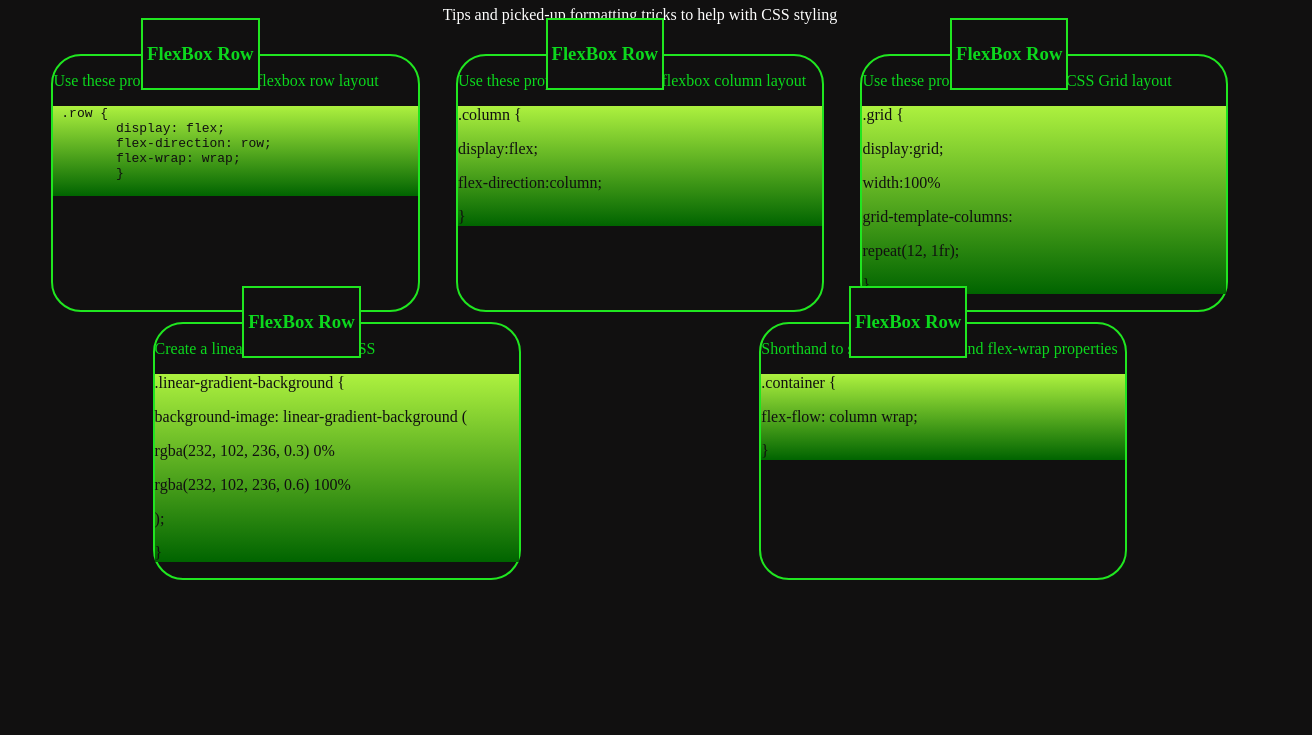
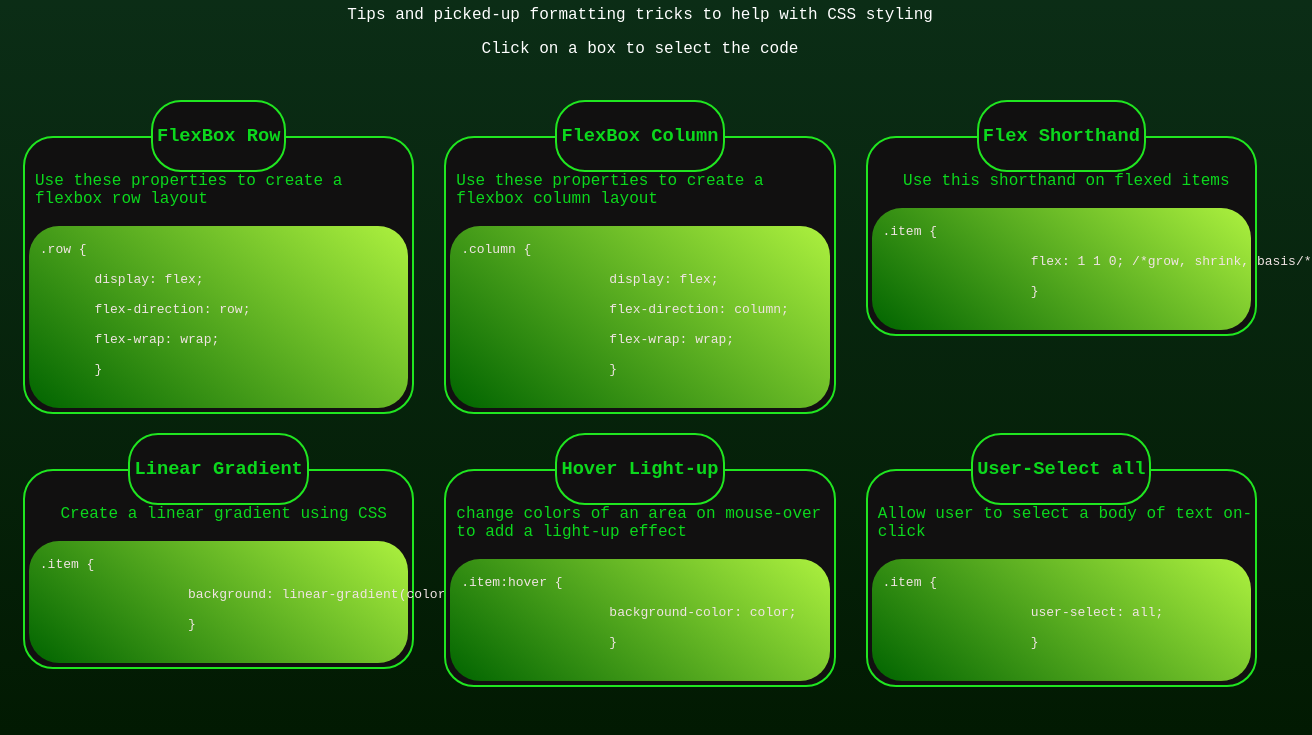
Before and after one commit to Windowmac/CSS_Cards, a plain HTML site: page index.html in a window 1280 px wide. Shown: the part 74-809 px from the top of the page, 1312 px wide, since content can reach past the window. Drawn offline with Linux system fonts and the light colour scheme.

Commit message:
finished styling that 80s vibe and finished mouse-hover usability. ready to deploy

```diff
--- a/index.html
+++ b/index.html
@@ -9,8 +9,9 @@
     <link rel="stylesheet" href="style.css">
 </head>
 <header>
-        <h1>CSS Tip Cards</h1>
+        <h1>CSS Tips</h1>
         <p>Tips and picked-up formatting tricks to help with CSS styling</p>
+        <p>Click on a box to select the code</p>
 </header>
 <body>
     <main>
@@ -19,58 +20,84 @@
             <p>Use these properties to create a flexbox row layout</p>
             <div class='cardBody'>
                 <pre> .row {
+
         display: flex;
+
         flex-direction: row;
+
         flex-wrap: wrap;
+
         }
                 </pre>
             </div>
         </section>
 
         <section class='card'>
-            <header class='cardHeader'><h3>FlexBox Row</h3></header>
+            <header class='cardHeader'><h3>FlexBox Column</h3></header>
             <p>Use these properties to create a flexbox column layout</p>
             <div class='cardBody'>
-                <p>.column {</p>
-                <p>display:flex;</p>
-                <p>flex-direction:column;</p>
-                <p>}</p>
+                <pre> .column {
+
+                    display: flex;
+
+                    flex-direction: column;
+
+                    flex-wrap: wrap;
+
+                    }
+                 </pre>
             </div>
         </section>
 
         <section class='card'>
-            <header class='cardHeader'><h3>FlexBox Row</h3></header>
-            <p>Use these properties to create a CSS Grid layout</p>
+            <header class='cardHeader'><h3>Flex Shorthand</h3></header>
+            <p>Use this shorthand on flexed items</p>
             <div class='cardBody'>
-                <p>.grid {</p>
-                <p>display:grid;</p>
-                <p>width:100%</p>
-                <p>grid-template-columns:</p>
-                <p>repeat(12, 1fr);</p>
-                <p>}</p>
+                <pre> .item {
+
+                    flex: 1 1 0; /*grow, shrink, basis/*
+
+                    }
+                </pre>
             </div>
         </section>
 
         <section class='card'>
-            <header class='cardHeader'><h3>FlexBox Row</h3></header>
+            <header class='cardHeader'><h3>Linear Gradient</h3></header>
             <p>Create a linear gradient using CSS</p>
             <div class='cardBody'>
-                <p>.linear-gradient-background {</p>
-                <p>background-image: linear-gradient-background (</p>
-                <p>rgba(232, 102, 236, 0.3) 0%</p>
-                <p>rgba(232, 102, 236, 0.6) 100%</p>
-                <p>);</p>
-                <p>}</p>
+                <pre> .item {
+
+                    background: linear-gradient(color1, color2)
+
+                    }
+                </pre>
             </div>
         </section>
 
         <section class='card'>
-            <header class='cardHeader'><h3>FlexBox Row</h3></header>
-            <p>Shorthand to set flex-direction and flex-wrap properties</p>
+            <header class='cardHeader'><h3>Hover Light-up</h3></header>
+            <p>change colors of an area on mouse-over to add a light-up effect</p>
             <div class='cardBody'>
-                <p>.container {</p>
-                <p>flex-flow: column wrap;</p>
-                <p>}</p>
+                <pre> .item:hover {
+
+                    background-color: color;
+
+                    }
+                </pre>
+            </div>
+        </section>
+
+        <section class='card'>
+            <header class='cardHeader'><h3>User-Select all</h3></header>
+            <p>Allow user to select a body of text on-click</p>
+            <div class='cardBody'>
+                <pre> .item {
+
+                    user-select: all;
+
+                    }
+                </pre>
             </div>
         </section>
     </main>
--- a/style.css
+++ b/style.css
@@ -1,8 +1,12 @@
+* {
+    box-sizing: border-box;
+  }
+
 header {
-    text-align:center;
-    background-color: rgb(17, 16, 16);
+    text-align: center;
     color: rgb(12, 216, 29);
     margin: auto;
+    margin-bottom: 5%;
 }
 
 header p{
@@ -10,37 +14,86 @@ header p{
 }
 
 body {
-    background-color: rgb(17, 16, 16);
+    background: linear-gradient(#0c2f18, #021a02);
     color: rgb(12, 216, 29);
+    font-family: 'Courier New', Courier, monospace;
 }
 
 main {
     display: flex;
     flex-wrap: wrap;
-    justify-content: space-around;
-    margin: 2%;
+    justify-content: center;
+    /*margin: 2%;*/
+    align-items: flex-start;
+    flex-direction: row;
+    align-content: flex-start;
 }
 
 .card {
-    flex: auto;
+    flex: 1 0 200px;
     position: relative;
+    display: flex;
+    min-width: 30vw;
+    flex-direction: column;
+    align-items: center;
     border: rgb(32, 230, 32) 2px solid;
     border-radius: 30px;
-    max-width: 30%;
-    margin: 5px;
+    background-color: rgb(17, 16, 16);
+    margin: 15px;
+    margin-bottom: 40px;
+}
+
+.card p {
+    margin-top: 34px;
+    margin-left: 10px;
 }
 
 .cardHeader {
     position: absolute;
     top: -38px;
-    right: 158px;
     border: rgb(32, 230, 32) 2px solid;
+    background-color: rgb(17, 16, 16);
     padding: 4px;
+    border-radius: 30px;
 }
 
 .cardBody {
-    background: linear-gradient(180deg, rgb(173, 241, 63), darkgreen),
-                linear-gradient(45deg, darkgreen, chartreuse);
-    color: rgb(17, 16, 16);
+    background: linear-gradient(218deg, rgb(173, 241, 63), darkgreen),
+                linear-gradient(273deg, darkgreen, chartreuse),
+                linear-gradient(266deg, darkgreen, green);
+    color: rgb(241, 228, 228);
+    border-radius: 30px;
+    padding: 3px;
+    margin: 4px;
+    margin-top: 2px;
+    align-self: stretch;
+    user-select: all;
+}
 
+.card:hover {
+    border: rgb(124, 248, 124) 3px solid;
+    color: rgb(124, 248, 124);
+    background-color: rgb(27, 39, 19);
 }
+
+.card:hover header {
+    border: rgb(124, 248, 124) 3px solid;
+    color: rgb(124, 248, 124);
+    background-color: rgb(27, 39, 19);
+}
+
+@media screen and (max-width:992px){
+    .card{
+        width: 40vw;
+    }
+}
+
+@media screen and (max-width: 768px) {
+    main {
+        flex-direction: column;
+    }
+
+    .card {
+        width: 100vw;
+    }
+}
```
